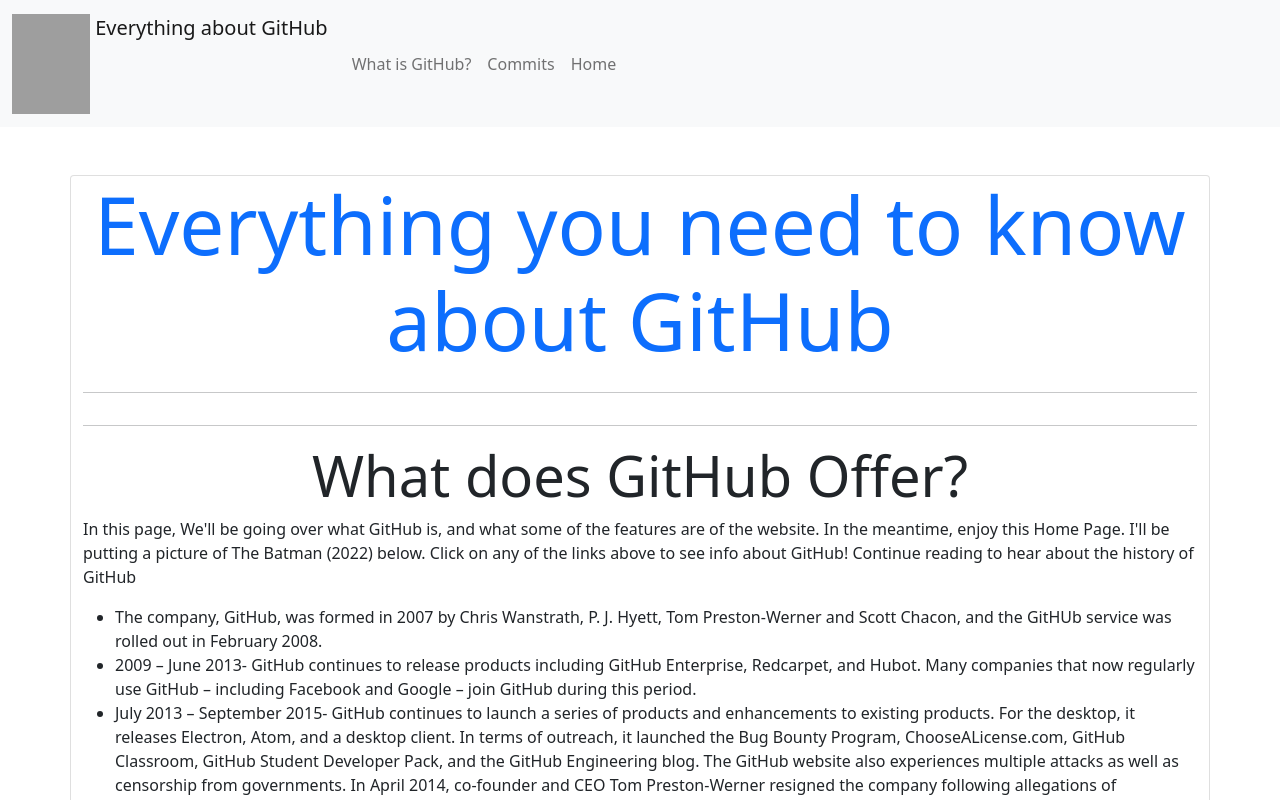
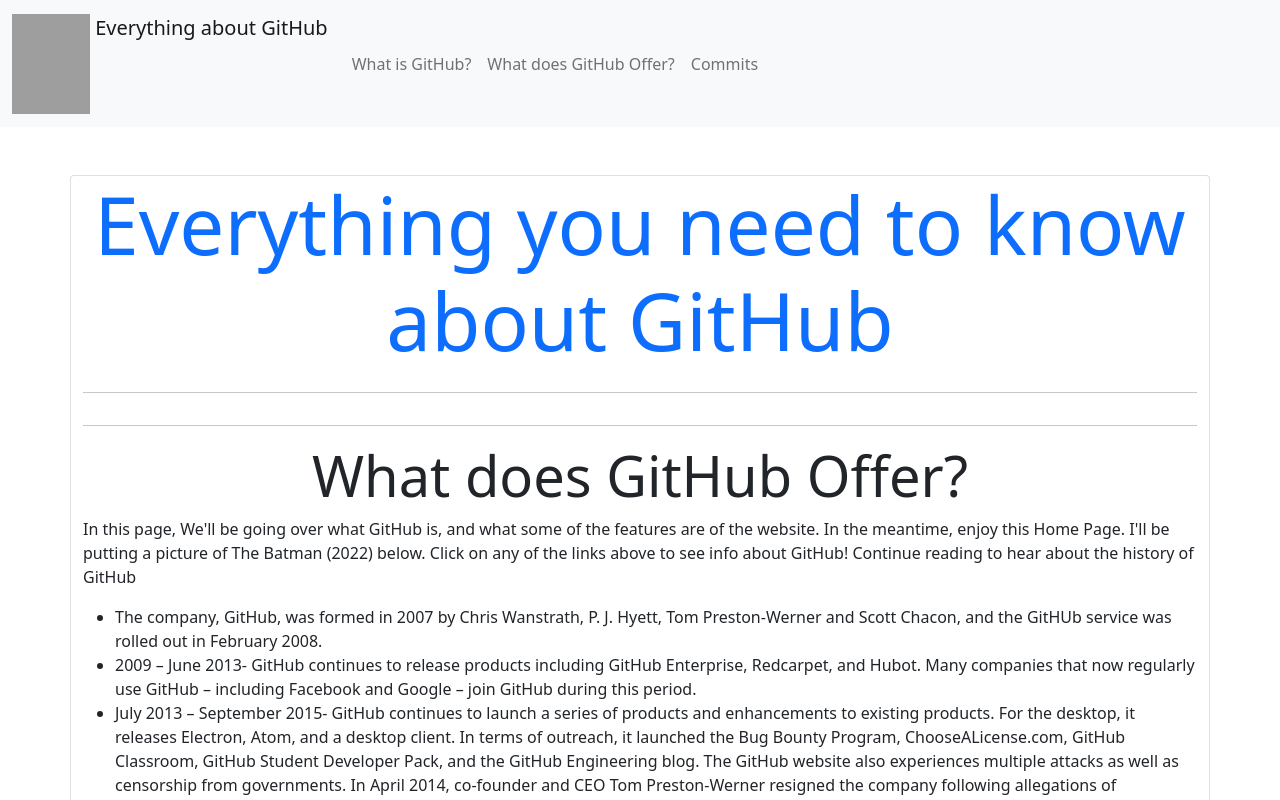
Before and after one commit to benovojnikovic/github-project, a plain HTML site: page index.html in a window 1280 px wide. Shown: the top 800 px of the page. Drawn offline with nearby package versions, Linux system fonts and the light colour scheme; grey boxes are pictures that could not be loaded.

Commit message:
changes to index.html

```diff
--- a/index.html
+++ b/index.html
@@ -29,8 +29,8 @@
                 <ul class="navbar-nav d-flex me-auto">
 
                     <li class="nav-item active"> <a class="nav-link" href="page1.html">What is GitHub?</a></li>
+                    <li class="nav-item active"> <a class="nav-link" href="page2.html">What does GitHub Offer?</a></li>
                     <li class="nav-item active"> <a class="nav-link" href="page3.html">Commits</a></li>
-                    <li class="nav-item active"> <a class="nav-link" href="Home.html">Home</a></li>
 <!-- links on the top of the page that take us to youtube reddit and myspace -->
 
 
```
